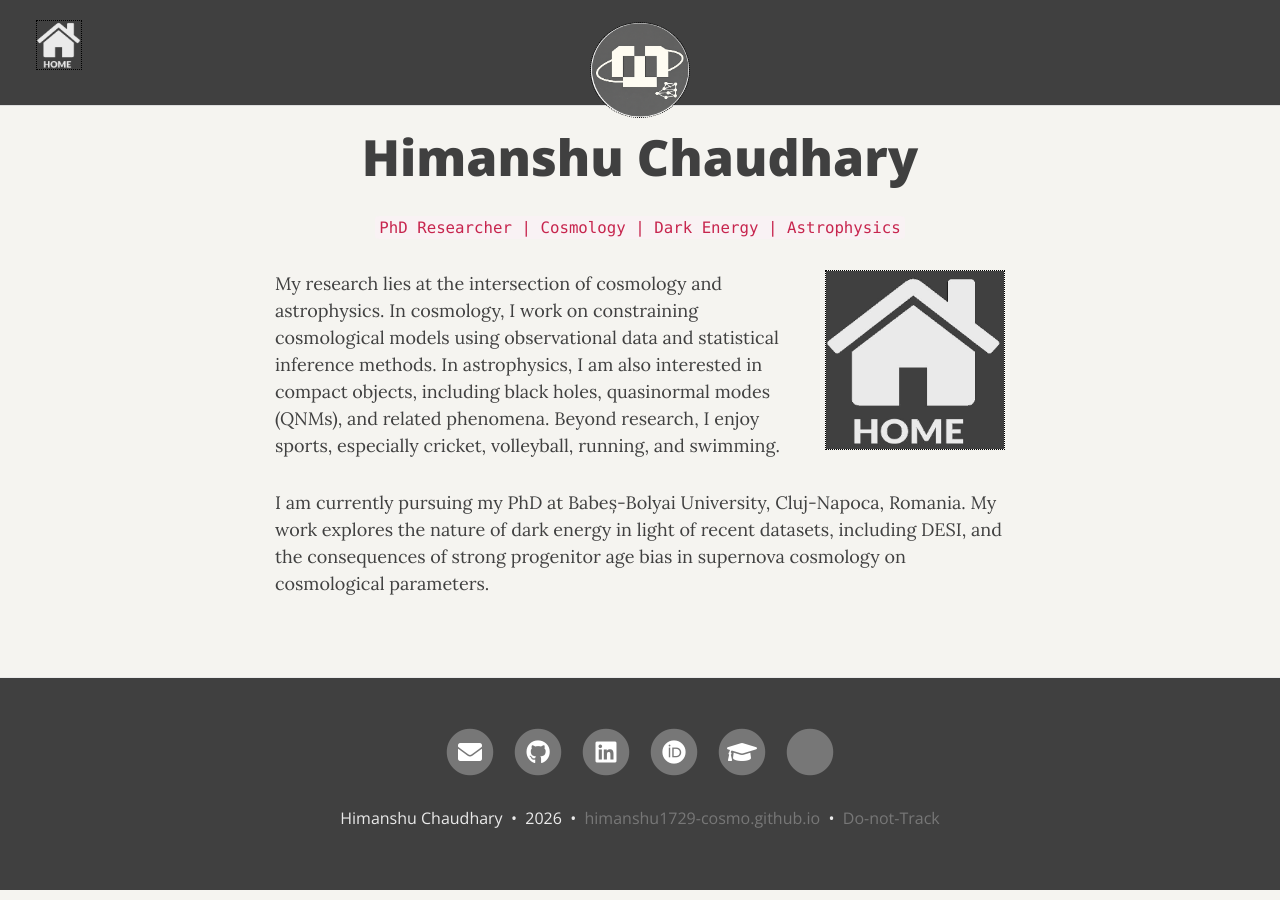
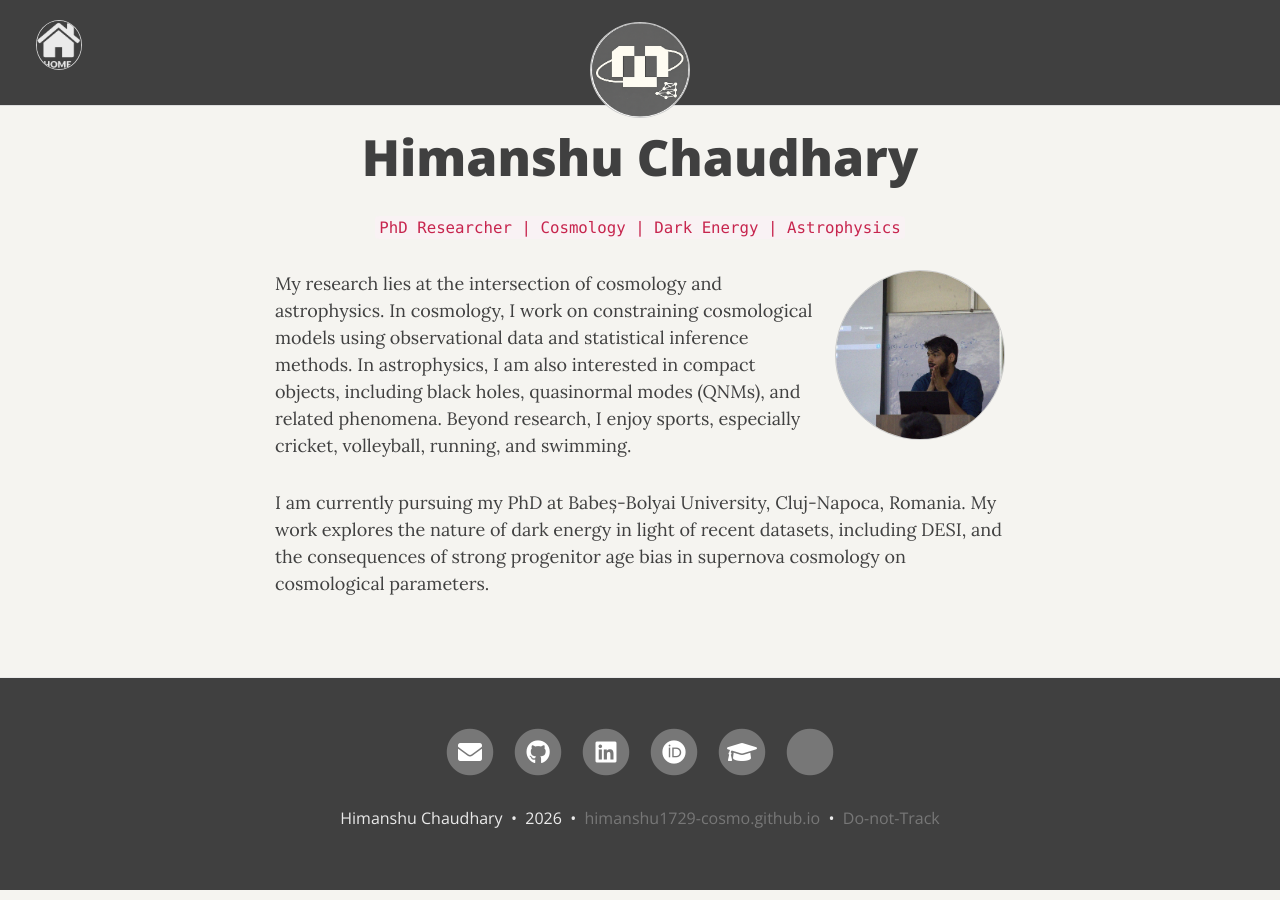
Before and after one commit to Himanshu1729-Cosmo/Himanshu1729-Cosmo.github.io, a Jekyll site: the page built from index.md, in a window 1280 px wide. Built offline with Jekyll 4.4.1, drawn with Linux system fonts in a browser that asks for light colours; nearby versions of some CDN libraries; comment, search, counter and statistics services are not loaded.

Commit message:
Update index.md

```diff
--- a/index.md
+++ b/index.md
@@ -5,27 +5,21 @@ title: Himanshu Chaudhary
 
 <div align="center"><code>PhD Researcher | Cosmology | Dark Energy | Astrophysics </code></div>
 
-<!-- ![Figura](https://igomezv.github.io/assets/img/collage1.png){: .mx-auto.d-block :} -->
-
 <style>
 img {
   float: right;
-  border: 1px dotted black;
+  border: 1px solid #ccc;
   margin: 0px 0px 15px 20px;
+  border-radius: 50%;
 }
 </style>
 
-<img src="/assets/img/avatar--home.jpeg" width="180" height="180">
+<img src="/assets/img/himanshu.jpeg" width="170">
 
 <p>
 My research lies at the intersection of cosmology and astrophysics. In cosmology, I work on constraining cosmological models using observational data and statistical inference methods. In astrophysics, I am also interested in compact objects, including black holes, quasinormal modes (QNMs), and related phenomena. Beyond research, I enjoy sports, especially cricket, volleyball, running, and swimming.
+</p>
 
 <p>
 I am currently pursuing my PhD at Babeș-Bolyai University, Cluj-Napoca, Romania. My work explores the nature of dark energy in light of recent datasets, including DESI, and the consequences of strong progenitor age bias in supernova cosmology on cosmological parameters.
 </p>
-
-<!--
-<p>
-  <a href="https://igomezv.github.io/cv"> ⦿ <u>CV</u> </a>  <a href="https://igomezv.github.io/publications">⦿ <u>Publications</u> </a>  <a href="https://igomezv.github.io/code">⦿ <u> Coding </u> </a>  <a href="https://igomezv.github.io/teaching">⦿ <u>Teaching</u> </a>  <a href="https://igomezv.github.io/communication">⦿ <u>Communication </u> </a>  <a href="https://igomezv.github.io/other">⦿ <u>Other</u> </a>
-</p>
--->
```
